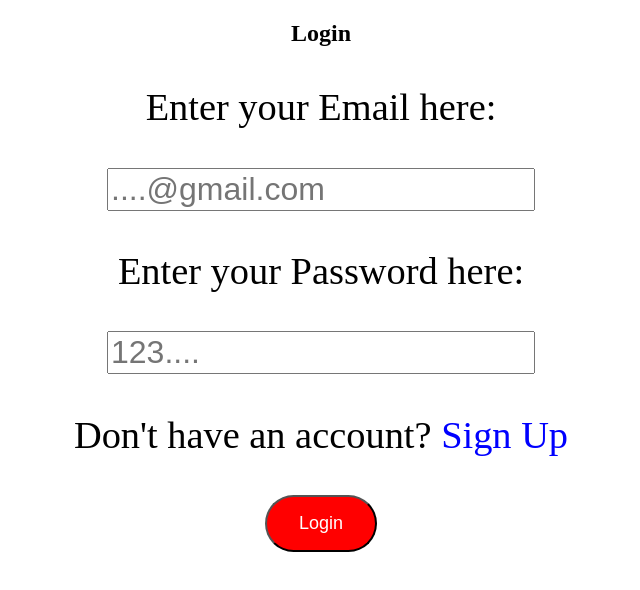
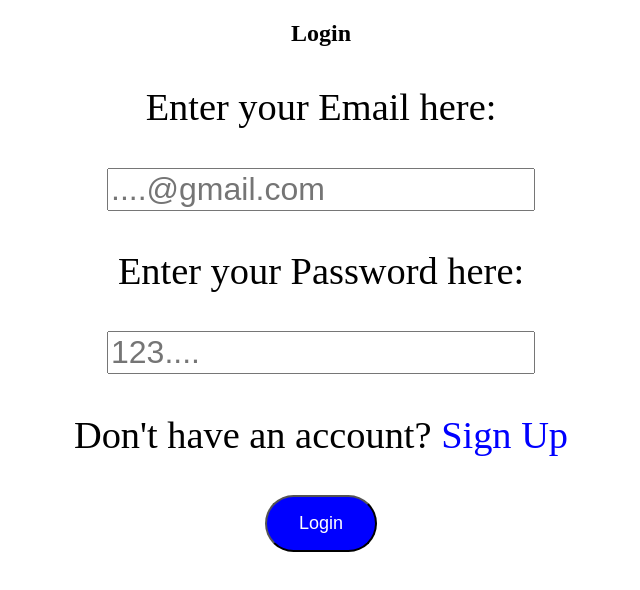
Before and after one commit to AliTek-03246155728/FormHandling, a React (Create React App) app: page / in a window 1280 px wide. Shown: the top 590 px of the page, without its empty margins (319-959 px from the left). Built offline with nearby package versions, Linux system fonts and the light colour scheme.

Commit message:
Change Login button color from red to blue

```diff
--- a/src/pages/Login.jsx
+++ b/src/pages/Login.jsx
@@ -26,7 +26,7 @@ const [password, setPassword] = useState("");
       <p  onClick={() => navigate("/auth")} style={{color:"blue",fontSize:"3vw", display:"inline"}}> Sign Up </p>
       </p>
 
-       <button style={{ alignItems:"center",borderRadius:"20vh", backgroundColor:"red", color:"white" , padding: "clamp(10px, 2vw, 16px) clamp(16px, 4vw, 32px)", fontSize: "clamp(14px, 2.5vw, 18px)",  cursor: "pointer",  whiteSpace: "nowrap"}} >Login</button>
+       <button style={{ alignItems:"center",borderRadius:"20vh", backgroundColor:"blue", color:"white" , padding: "clamp(10px, 2vw, 16px) clamp(16px, 4vw, 32px)", fontSize: "clamp(14px, 2.5vw, 18px)",  cursor: "pointer",  whiteSpace: "nowrap"}} >Login</button>
       </center>
     </div>
   );
```
